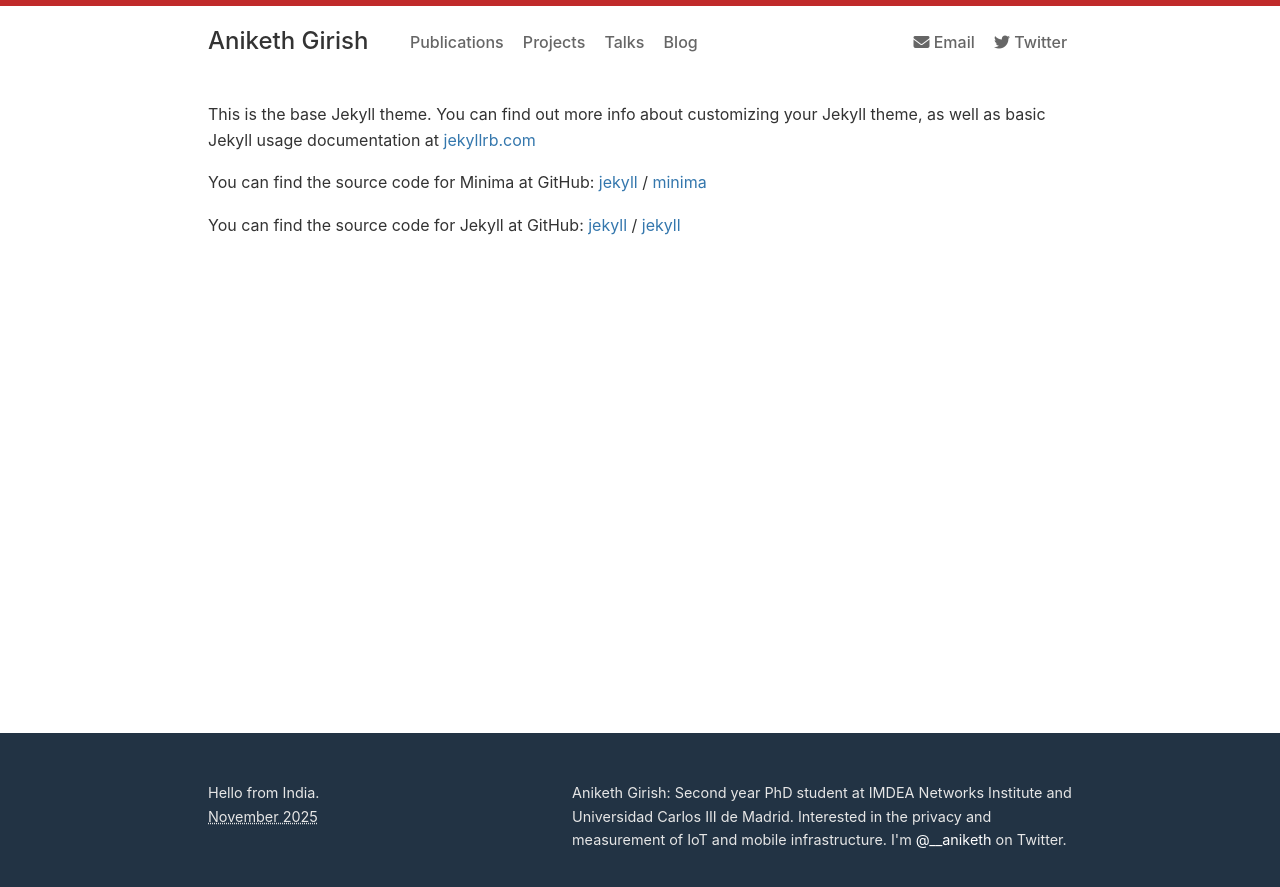
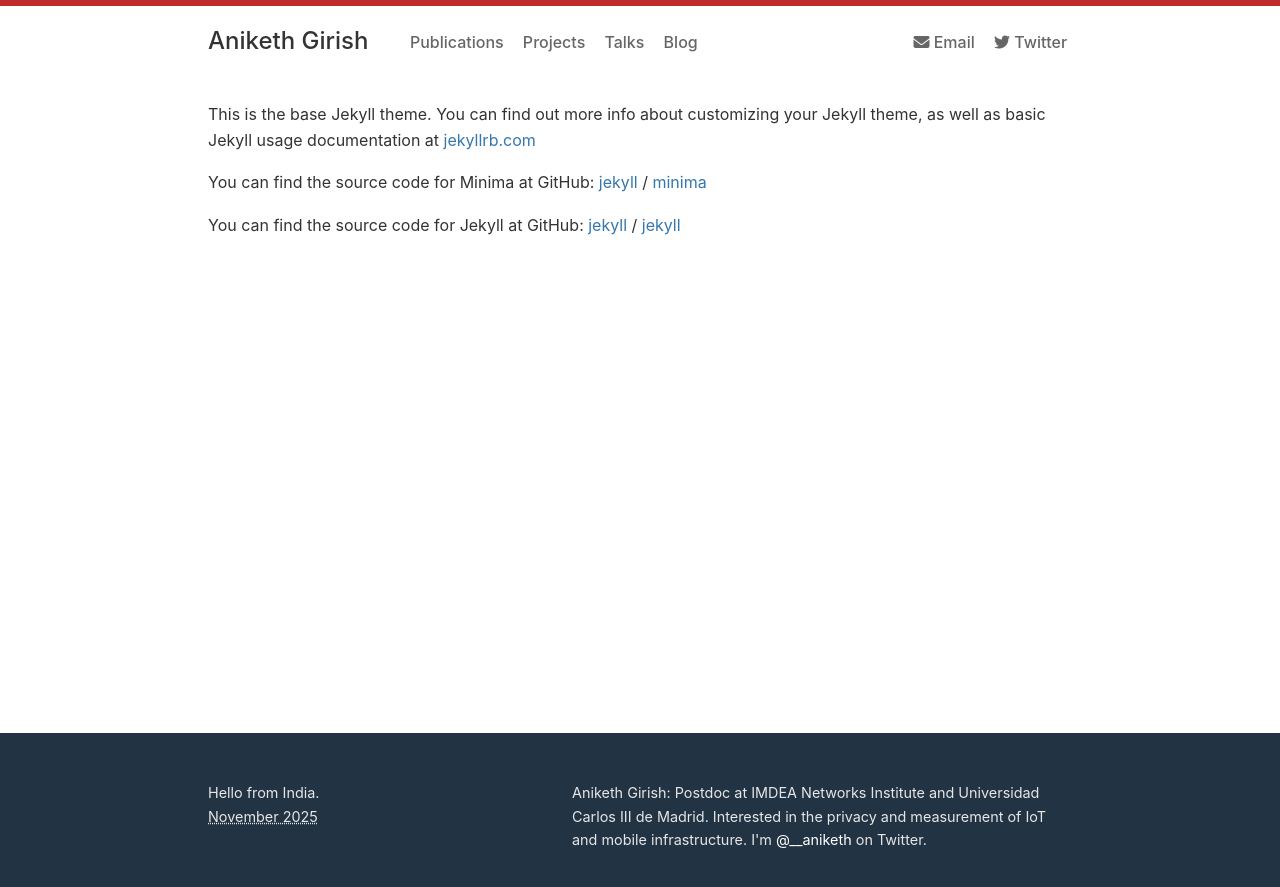
Before and after one commit to Aniketh01/aniketh01.github.io, a Jekyll site: the page built from about.markdown, in a window 1280 px wide. Shown: the top 887 px of the page. Built offline with Jekyll 4.4.1, drawn with Linux system fonts in a browser that asks for light colours; nearby versions of some CDN libraries.

Commit message:
postdoc update

```diff
--- a/_config.yml
+++ b/_config.yml
@@ -1,8 +1,8 @@
 # Site settings
 title: Aniketh Girish
-email: aniketh.girish@imdea.org
+email: aniketh.girish@networks.imdea.org
 description: > # this means to ignore newlines until "baseurl:"
-  Aniketh Girish: Second year PhD student at IMDEA Networks Institute and
+  Aniketh Girish: Postdoc at IMDEA Networks Institute and
   Universidad Carlos III de Madrid. Interested in the privacy and measurement of
   IoT and mobile infrastructure.
 baseurl: "" # the subpath of your site, e.g. /blog
```
Also changed, not shown: index.md (+2 -1 lines).
